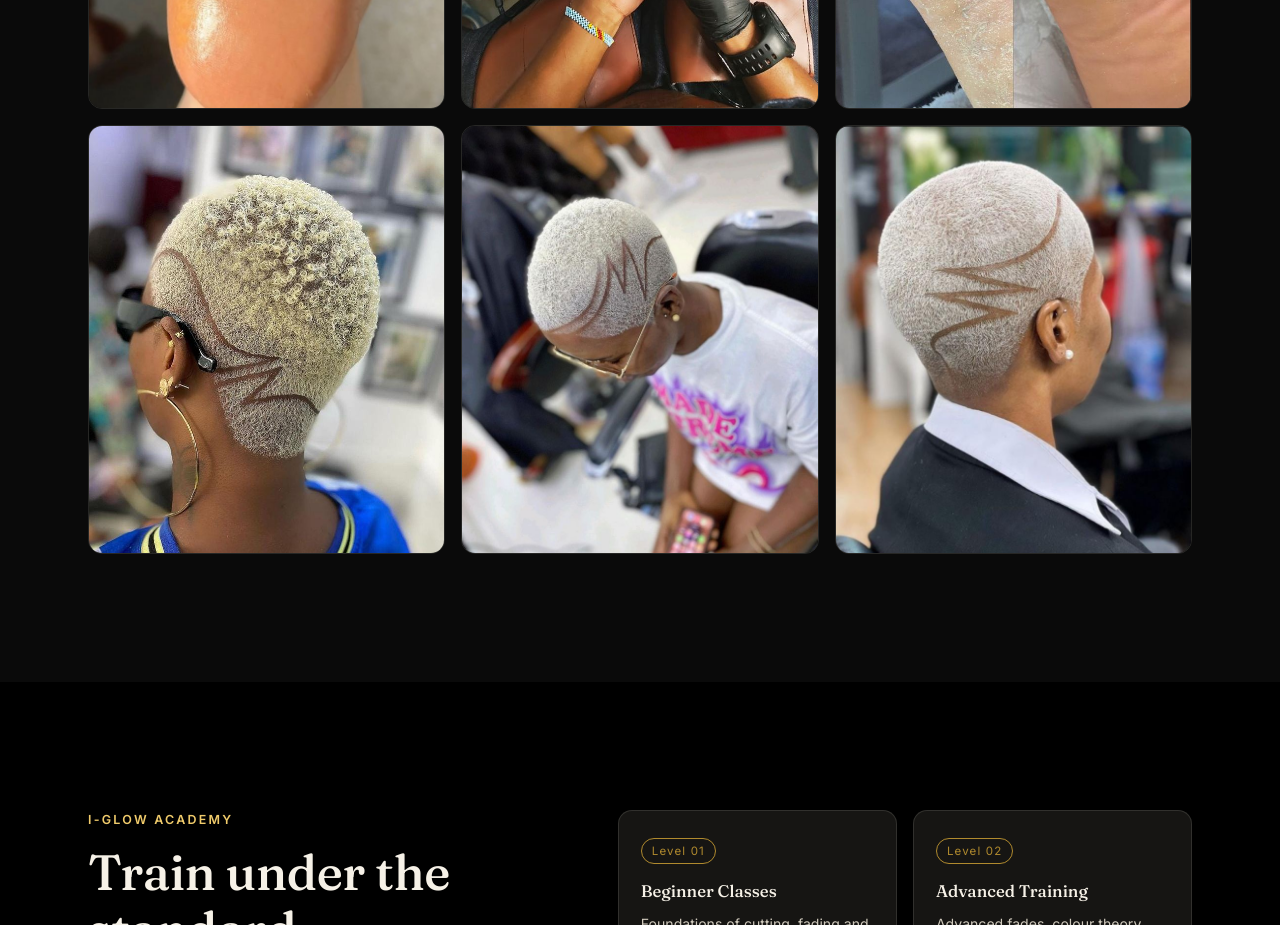
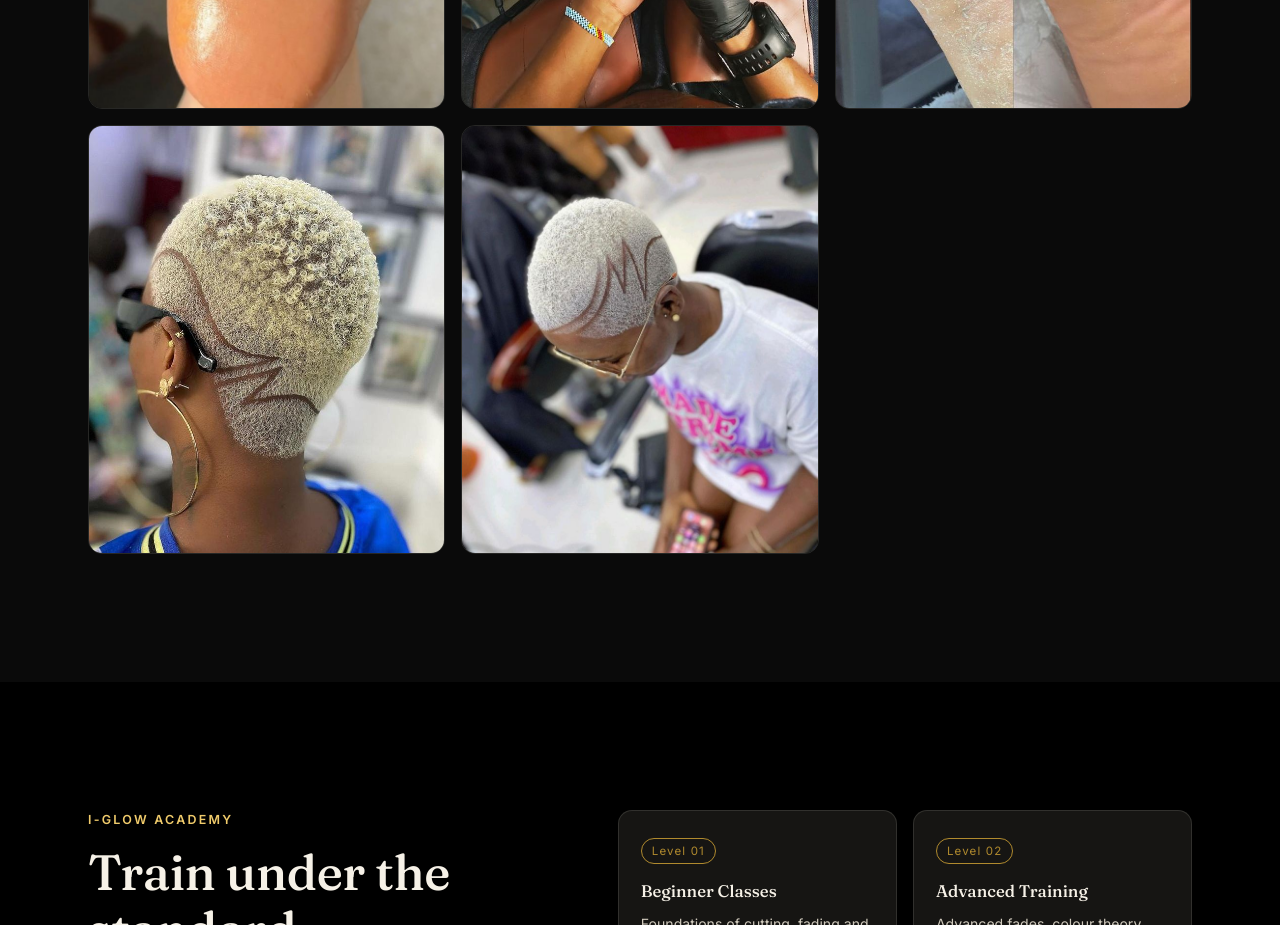
Before and after one commit to 26738946/I-Glow-barbering-website, a plain HTML site: page index.html in a window 1280 px wide. Shown: the part 4500-5425 px from the top of the page. Drawn offline with Linux system fonts and the light colour scheme.

Commit message:
Add files via upload

```diff
--- a/index.html
+++ b/index.html
@@ -283,10 +283,10 @@
         </div>
 
         <!-- Photo 15 -->
-        <div class="gallery-item reveal-up delay-2" data-category="spa">
+       <!-- <div class="gallery-item reveal-up delay-2" data-category="spa">
           <img src="image 15.jpg" alt="Facial Treatment" class="gallery-real-img" />
           <div class="gallery-hover"><i class="fas fa-expand"></i></div>
-        </div>
+        </div>-->
       </div>
     </div>
   </section>
```
